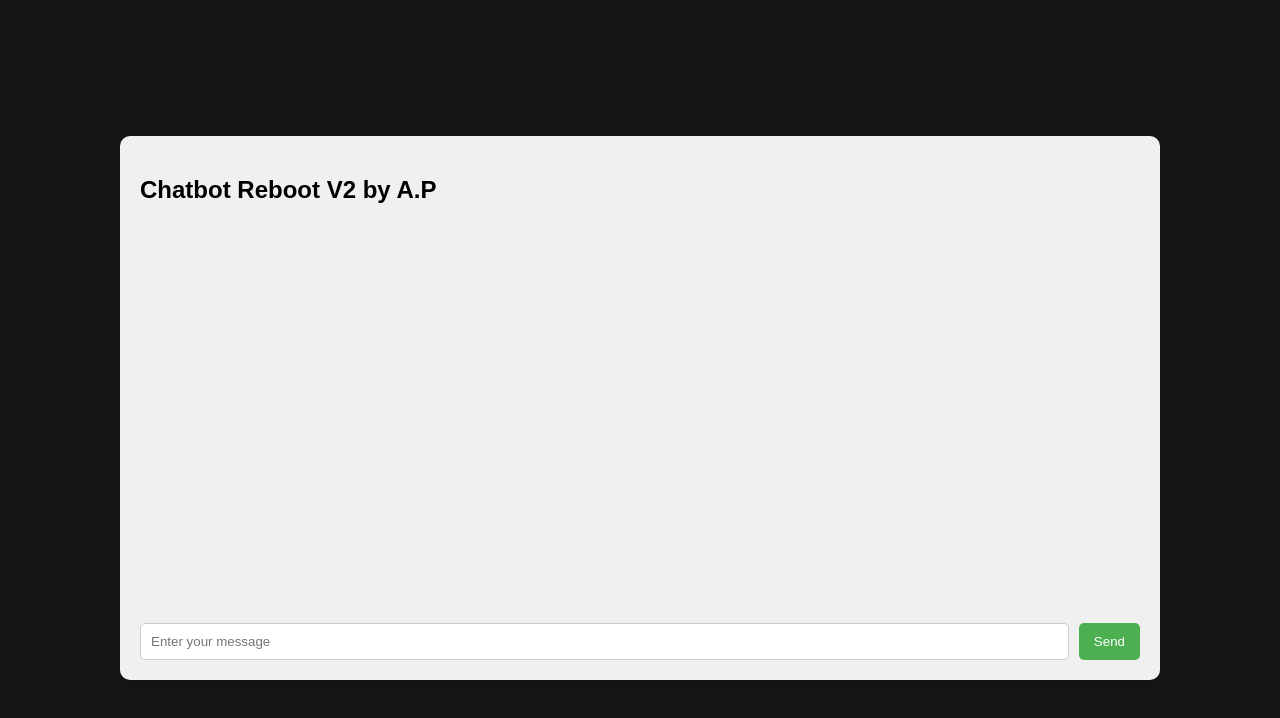
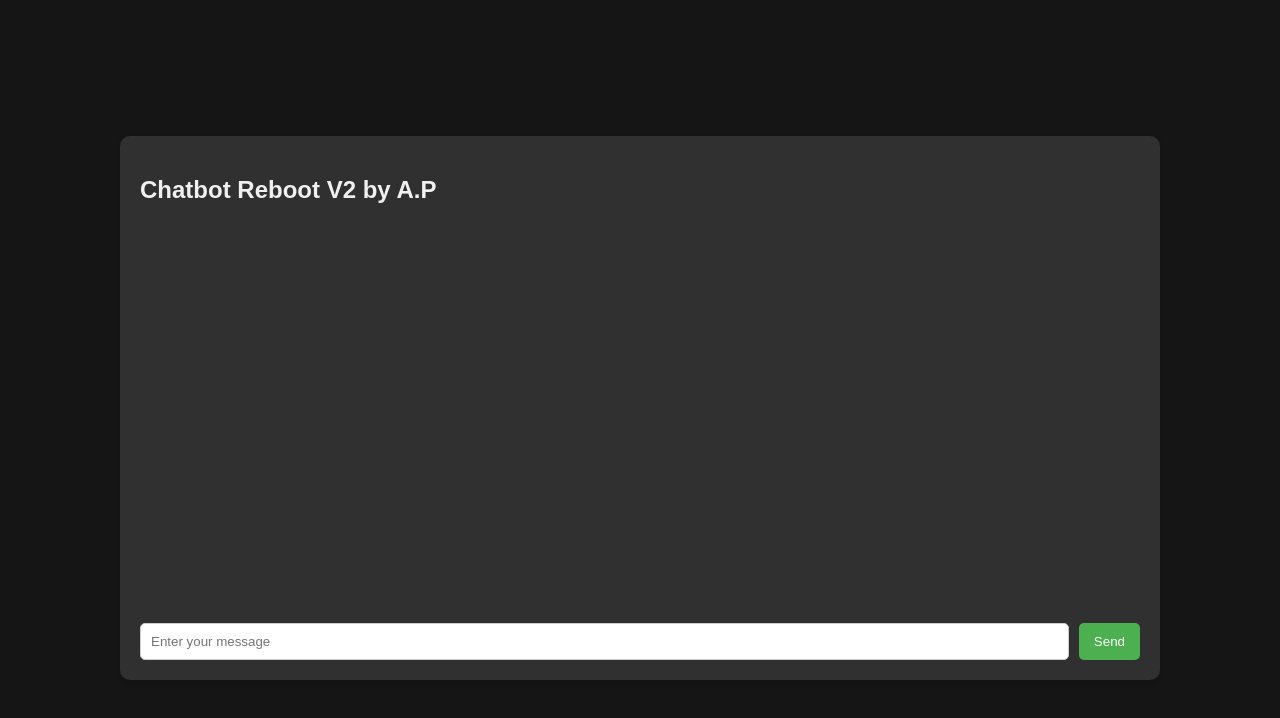
Before and after one commit to Hexagrim/Kalika-ai, a website: page index.html in a window 1280 px wide. Drawn offline with Linux system fonts and the light colour scheme.

Commit message:
Update index.html

```diff
--- a/index.html
+++ b/index.html
@@ -13,11 +13,12 @@
   }
 
   #chat-container {
-    background-color: #f0f0f0;
+    background-color: #303030;
     border-radius: 10px;
     padding: 20px;
     box-shadow: 0px 2px 5px rgba(0, 0, 0, 0.1);
     width: 1000px;
+    color: #f0f0f0;
   }
 
   h1 {
```
